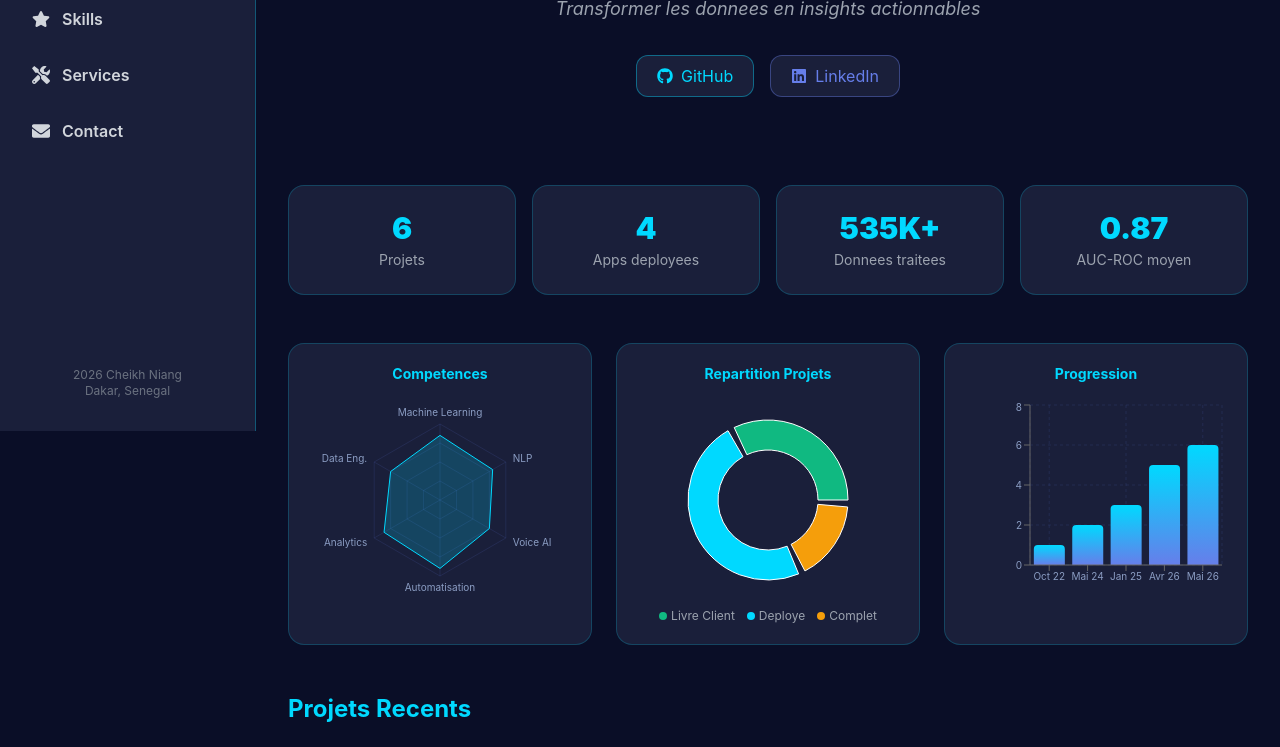
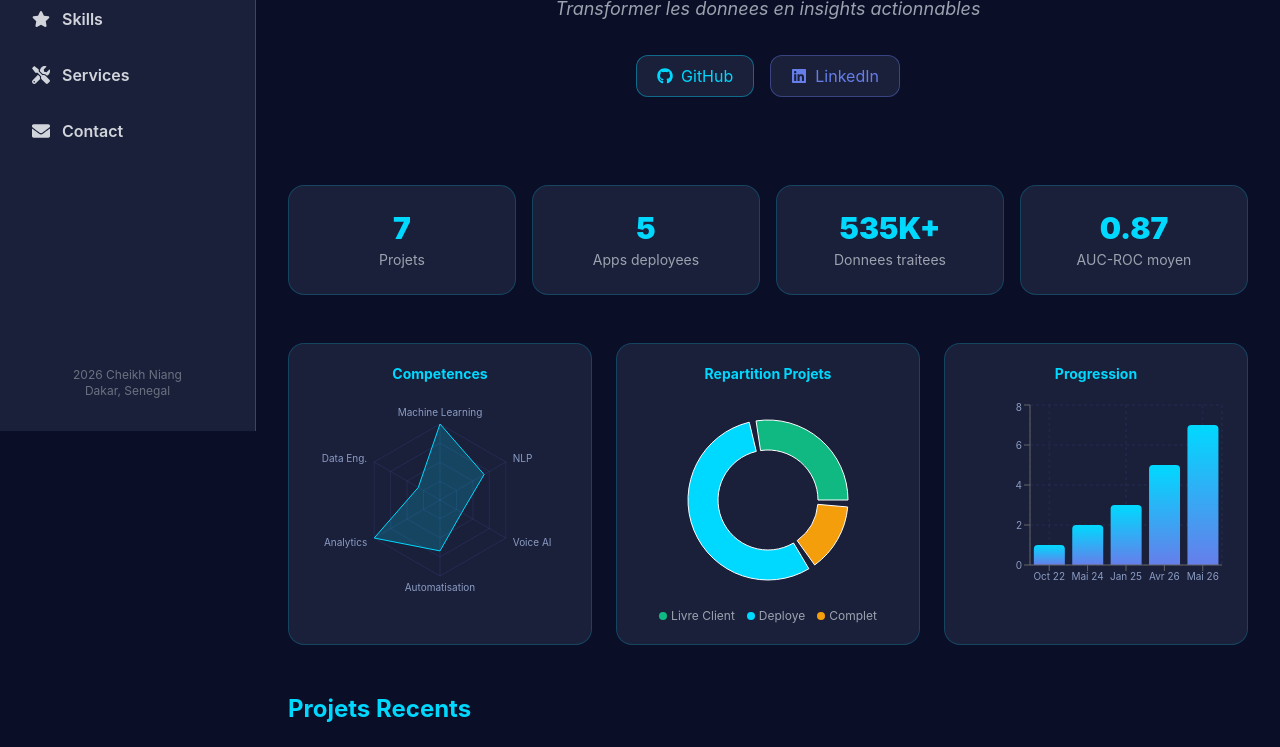
Before and after one commit to chniang/portfolio-cheikh-niang, a React (Create React App) app: page / in a window 1280 px wide. Shown: the part 369-1116 px from the top of the page. Built offline with nearby package versions, Linux system fonts and the light colour scheme.

Commit message:
fix(portfolio): sync counts, ground skills radar in real project data

```diff
--- a/src/components/Dashboard.js
+++ b/src/components/Dashboard.js
@@ -6,18 +6,42 @@ import {
   BarChart, Bar, XAxis, YAxis, CartesianGrid
 } from 'recharts';
 
-const radarData = [
-  { skill: 'Machine Learning', value: 85 },
-  { skill: 'NLP', value: 80 },
-  { skill: 'Voice AI', value: 75 },
-  { skill: 'Automatisation', value: 90 },
-  { skill: 'Analytics', value: 85 },
-  { skill: 'Data Eng.', value: 75 },
+const projectTechs = [
+  ['Python', 'Gradio', 'TextBlob', 'NLP', 'langdetect'],
+  ['Python', 'Twilio', 'Groq', 'Whisper', 'Flask', 'ngrok'],
+  ['Python', 'Transformers', 'Scikit-learn', 'NLP'],
+  ['Python', 'LightGBM', 'TensorFlow', 'Streamlit', 'Supabase', 'Plotly'],
+  ['Python', 'Streamlit', 'SQLite', 'SQLAlchemy', 'Scikit-learn', 'Plotly'],
+  ['Python', 'Pandas', 'NumPy', 'Matplotlib', 'Seaborn', 'Plotly', 'Jupyter'],
+  ['Flask', 'Python', 'JavaScript', 'HTML/CSS'],
 ];
+
+const domains = [
+  { skill: 'Machine Learning', keywords: ['LightGBM', 'TensorFlow', 'Scikit-learn', 'Transformers'] },
+  { skill: 'NLP',              keywords: ['NLP', 'Transformers', 'TextBlob', 'langdetect'] },
+  { skill: 'Voice AI',         keywords: ['Twilio', 'Whisper', 'OpenAI API'] },
+  { skill: 'Automatisation',   keywords: ['Flask', 'Make.com', 'APIs REST'] },
+  { skill: 'Analytics',        keywords: ['Pandas', 'Plotly', 'Matplotlib', 'Streamlit', 'Dashboard'] },
+  { skill: 'Data Eng.',        keywords: ['SQL', 'SQLAlchemy', 'Docker', 'ETL'] },
+];
+
+const _counts = domains.map(d => ({
+  skill: d.skill,
+  count: projectTechs.filter(techs =>
+    techs.some(t => d.keywords.some(kw => t.toLowerCase().includes(kw.toLowerCase())))
+  ).length,
+}));
+
+const _max = Math.max(..._counts.map(c => c.count));
+
+const radarData = _counts.map(c => ({
+  skill: c.skill,
+  value: Math.round((c.count / _max) * 100),
+}));
 
 const donutData = [
   { name: 'Livre Client', value: 2 },
-  { name: 'Deploye', value: 3 },
+  { name: 'Deploye', value: 4 },
   { name: 'Complet', value: 1 },
 ];
 
@@ -28,7 +52,7 @@ const timelineData = [
   { period: 'Mai 24', projets: 2 },
   { period: 'Jan 25', projets: 3 },
   { period: 'Avr 26', projets: 5 },
-  { period: 'Mai 26', projets: 6 },
+  { period: 'Mai 26', projets: 7 },
 ];
 
 function Dashboard() {
--- a/src/components/Home.js
+++ b/src/components/Home.js
@@ -4,8 +4,8 @@ import { FaGithub, FaLinkedin } from 'react-icons/fa';
 import Dashboard from './Dashboard';
 
 const metrics = [
-  { value: '6', label: 'Projets' },
-  { value: '4', label: 'Apps deployees' },
+  { value: '7', label: 'Projets' },
+  { value: '5', label: 'Apps deployees' },
   { value: '535K+', label: 'Donnees traitees' },
   { value: '0.87', label: 'AUC-ROC moyen' },
 ];
--- a/src/components/Services.js
+++ b/src/components/Services.js
@@ -20,19 +20,19 @@ const services = [
     icon: FaCog,
     title: 'Automatisation et Integrations',
     desc: 'Automatisation de workflows metier via Make.com, APIs REST, Notion, Google Sheets. Zero intervention manuelle apres configuration.',
-    tags: ['Make.com', 'APIs REST', 'Notion API'],
+    tags: ['APIs REST'],
   },
   {
     icon: FaCode,
     title: 'NLP et Traitement de Texte',
     desc: 'Analyse de sentiments, classification de textes, extraction d information. Transformers HuggingFace, modeles multilingues EN/FR/IT.',
-    tags: ['Transformers', 'NLTK', 'TextBlob'],
+    tags: ['Transformers', 'TextBlob'],
   },
   {
     icon: FaChartLine,
     title: 'Analytics et Dashboards',
     desc: 'Tableaux de bord interactifs temps reel avec KPIs metier, segmentation clients, visualisations avancees. Streamlit, Plotly, Looker Studio.',
-    tags: ['Streamlit', 'Plotly', 'Looker Studio'],
+    tags: ['Streamlit', 'Plotly'],
   },
   {
     icon: FaDatabase,
```
